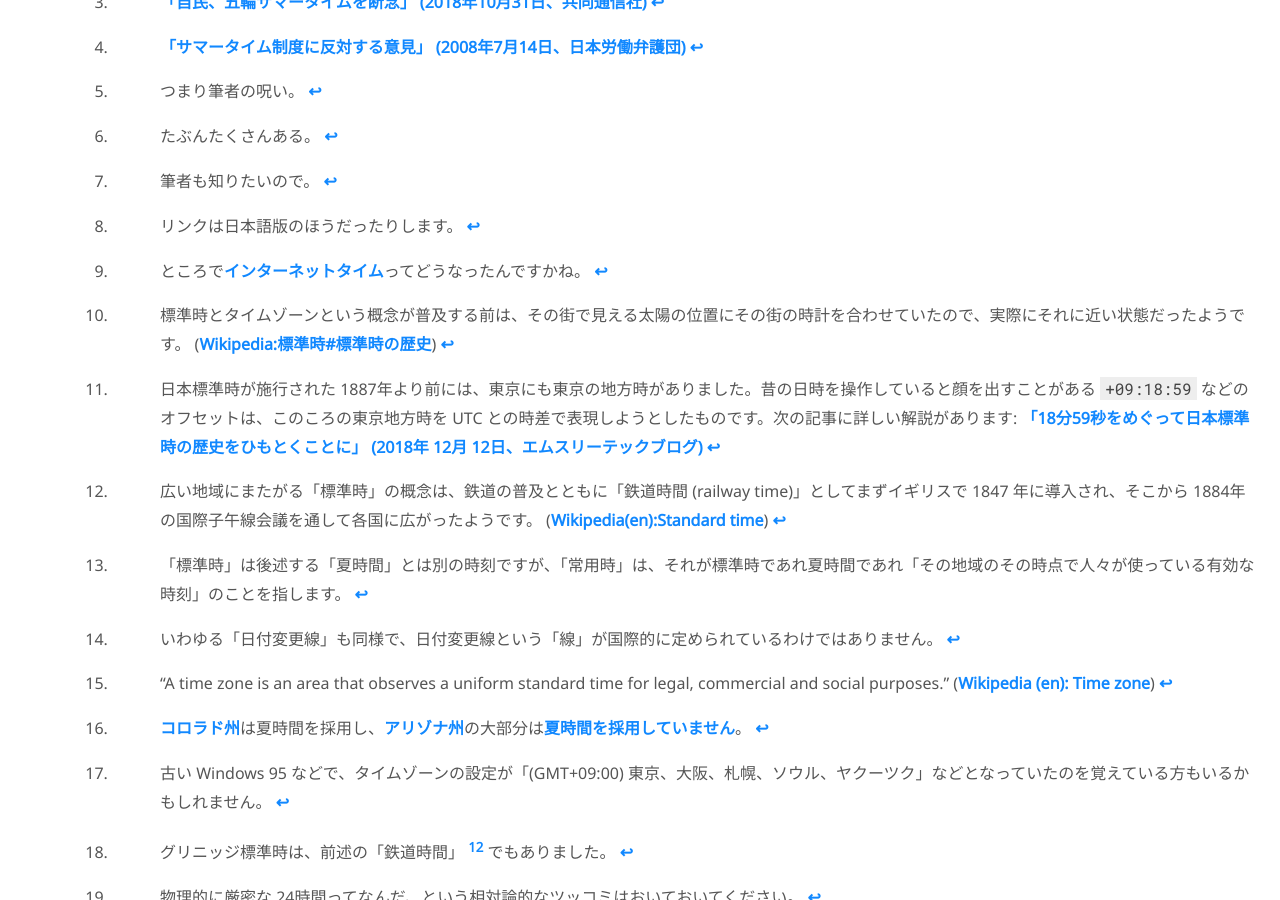
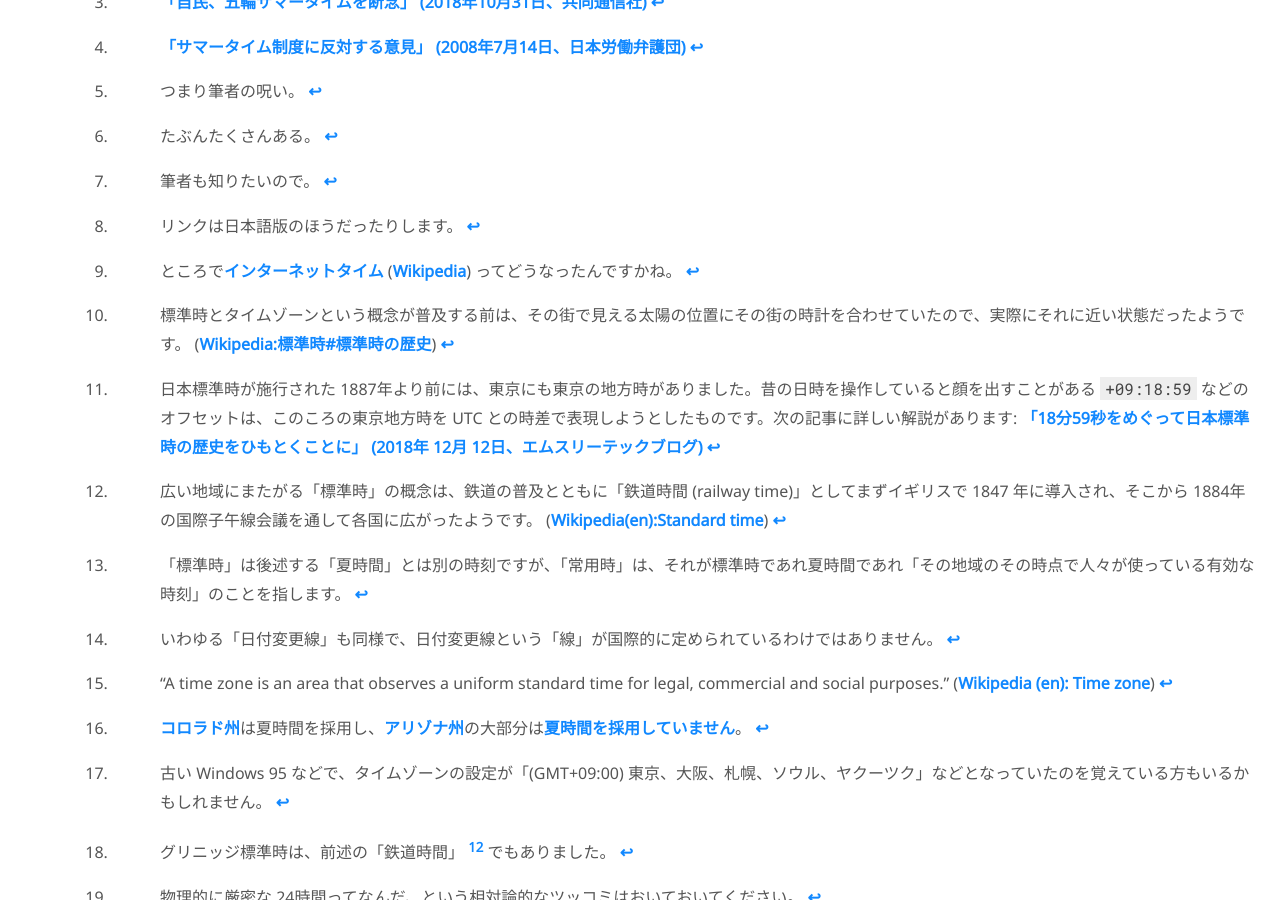
Before and after one commit to dmikurube/writings, a Jekyll site: the page built from articles/curse-of-timezones-common-ja.md, in a window 1280 px wide and 900 px high, scrolled down 15653 px. Built offline with Jekyll 4.4.1, drawn with Linux system fonts in a browser that asks for light colours.

Commit message:
Link to the Internet time

```diff
--- a/articles/curse-of-timezones-common-ja.md
+++ b/articles/curse-of-timezones-common-ja.md
@@ -45,7 +45,7 @@
 
 「『午後 1時』っていったら、だいたい昼くらいだよね」という認識を世界中で共有したければ、地球に住むかぎり「時差」から逃げることはできません。ある地域でいう「午後 1時」はその地域のある瞬間をあらわす「時刻」ですが、同じ瞬間に「午前 9時」の地域もあります。これがややこしさの元凶であり、出発点です。 [^internet-time]
 
-[^internet-time]: ところで[インターネットタイム](https://ja.wikipedia.org/wiki/%E3%82%B9%E3%82%A6%E3%82%A9%E3%83%83%E3%83%81%E3%83%BB%E3%82%A4%E3%83%B3%E3%82%BF%E3%83%BC%E3%83%8D%E3%83%83%E3%83%88%E3%82%BF%E3%82%A4%E3%83%A0)ってどうなったんですかね。
+[^internet-time]: ところで[インターネットタイム](https://www.swatch.com/en-en/internet-time.html) ([Wikipedia](https://ja.wikipedia.org/wiki/%E3%82%B9%E3%82%A6%E3%82%A9%E3%83%83%E3%83%81%E3%83%BB%E3%82%A4%E3%83%B3%E3%82%BF%E3%83%BC%E3%83%8D%E3%83%83%E3%83%88%E3%82%BF%E3%82%A4%E3%83%A0)) ってどうなったんですかね。
 
 とはいえ、時刻を「その地点で太陽が南中する時刻をその地点の正午とする」なんて定義にしてしまうと、極端にいえば東西方向に一歩歩くだけでもわずかに時差が発生してしまいます。たとえば東西に少しだけ離れた品川と新宿の間にも、多少の時差が発生することになります。 [^before-standard-time] [^history-of-japan-time-09-18-59]
 
```
